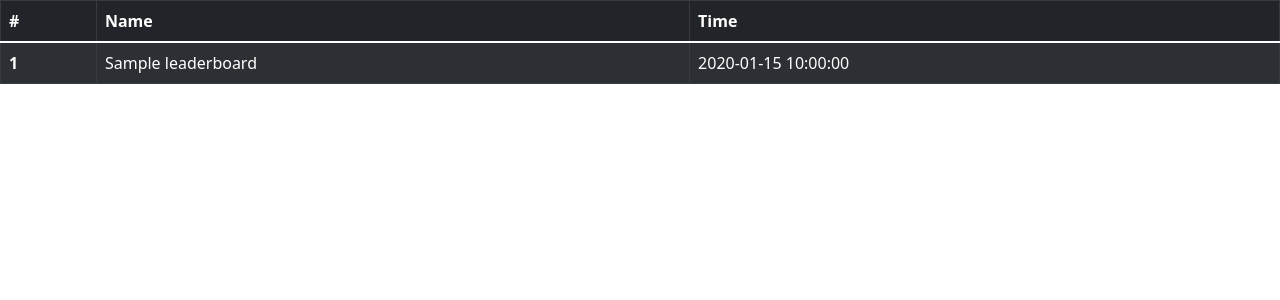
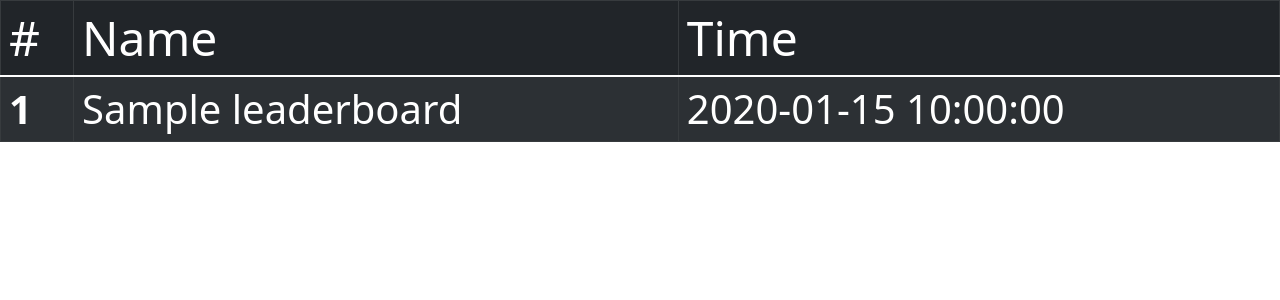
Before and after one commit to alexhosier/PuzzleGameSite, a PHP site: page / in a window 1280 px wide. Shown: the top 300 px of the page. Run offline with PHP 8.4, Linux system fonts and the light colour scheme; tables that the repository leaves empty or names only in its code hold one stand-in row (values such as "Sample post"); data that the repository does not hold is empty.

Commit message:
Update font sizing for easier readability

```diff
--- a/index.php
+++ b/index.php
@@ -32,9 +32,9 @@ include "./includes/database.php";
             <table class="table table-dark table-striped table-bordered table-hover">
                 <thead>
                     <tr>
-                        <th scope="col">#</th>
-                        <th scope="col">Name</th>
-                        <th scope="col">Time</th>
+                        <th class="display-5" scope="col">#</th>
+                        <th class="display-5" scope="col">Name</th>
+                        <th class="display-5" scope="col">Time</th>
                     </tr>
                 </thead>
                 <tbody id="results">
--- a/loadResults.php
+++ b/loadResults.php
@@ -11,7 +11,7 @@
     $number = 1;
 
     while($row = $result->fetch_assoc()) {
-        echo '<tr><th scope="row">' . $number . '</th><td>' . $row['play_name'] . '</td><td>' . $row['play_time'] . '</td></tr>';
+        echo '<tr class="display-6"><th scope="row">' . $number . '</th><td>' . $row['play_name'] . '</td><td>' . $row['play_time'] . '</td></tr>';
         $number = $number + 1;
     }
 ?>
```
